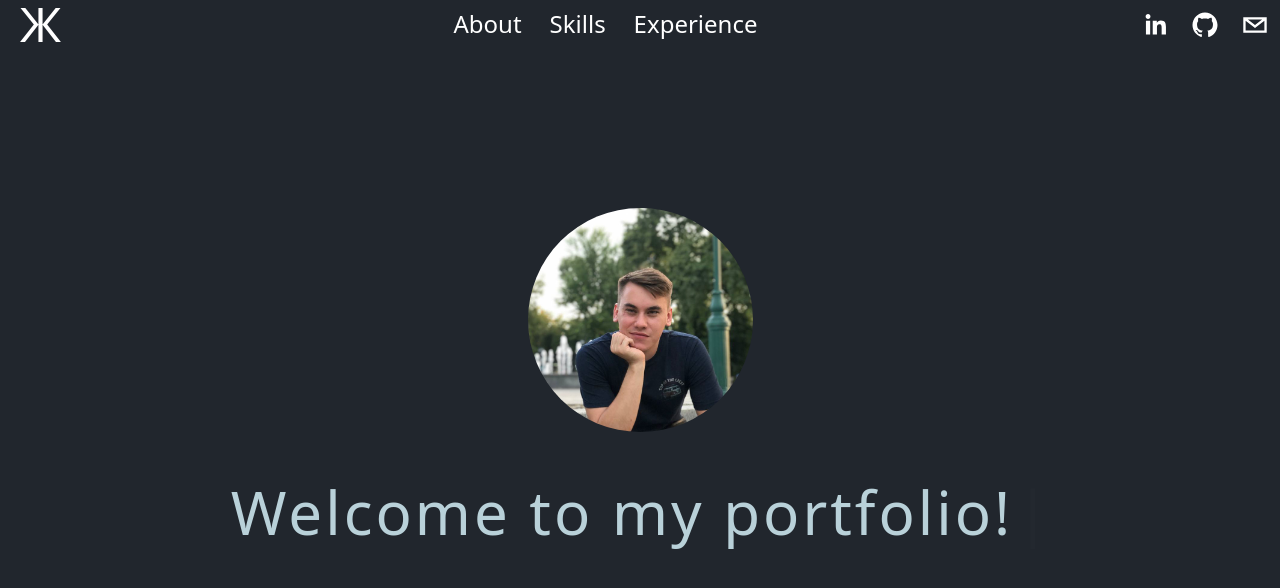
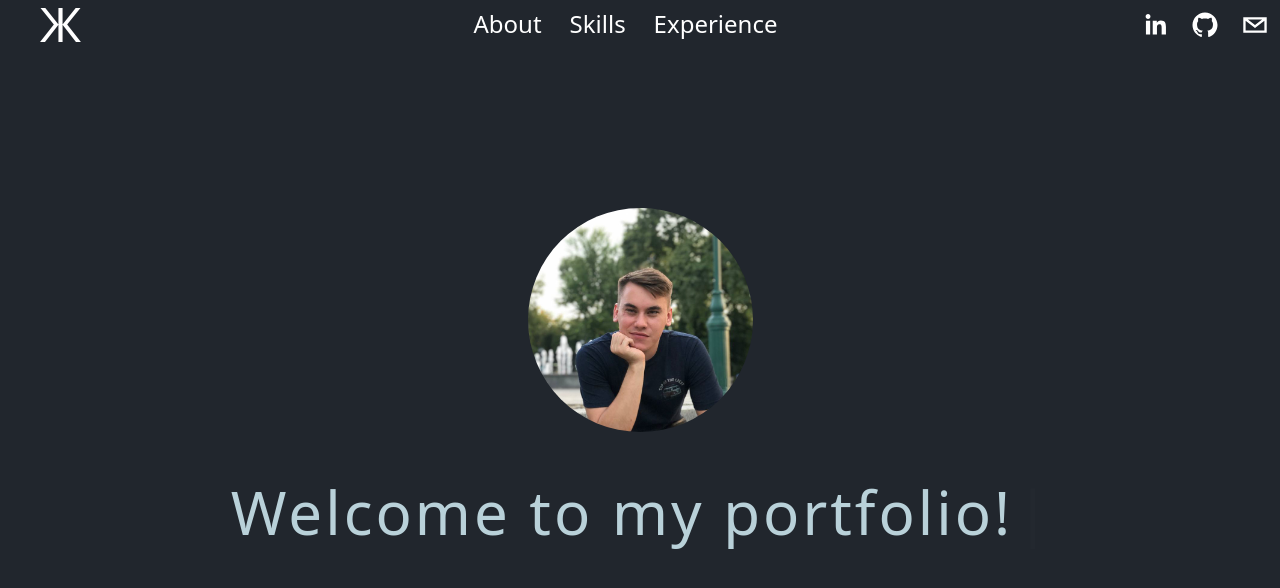
Before and after one commit to Zhuk314/portfolio_v3.0, a Next.js app: page / in a window 1280 px wide. Shown: the top 588 px of the page. Built offline with nearby package versions, Linux system fonts and the light colour scheme.

Commit message:
Added padding to logo

```diff
--- a/components/Header.tsx
+++ b/components/Header.tsx
@@ -15,14 +15,12 @@ export const Header: React.FC<HeaderProps> = ({}) => {
                bg-backgroundPrimary sticky top-0 max-w-7xl mx-auto"
     >
       <motion.div
-        className="px-5"
+        className="hidden md:inline-flex text-white text-5xl px-10"
         initial={{ x: -ANIMATION_DISTANCE, opacity: 0 }}
         animate={{ x: 0, opacity: 1 }}
         transition={{ duration: DURATION }}
       >
-        <div className="hidden md:inline-flex text-white text-5xl">
-          <a href="#">Ж</a>
-        </div>
+        <a href="#">Ж</a>
       </motion.div>
 
       <div className="flex flex-col justify-center md:flex-row md:justify-between md:w-80">
```
